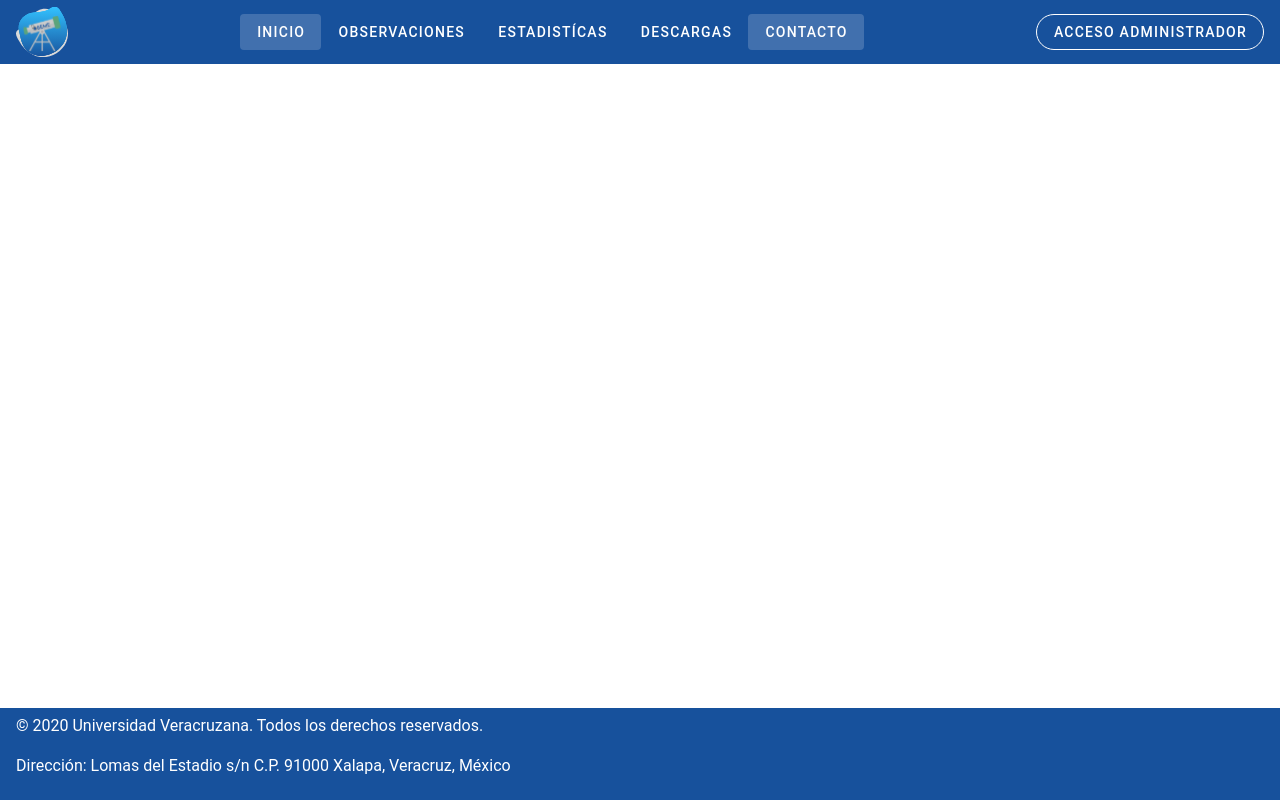
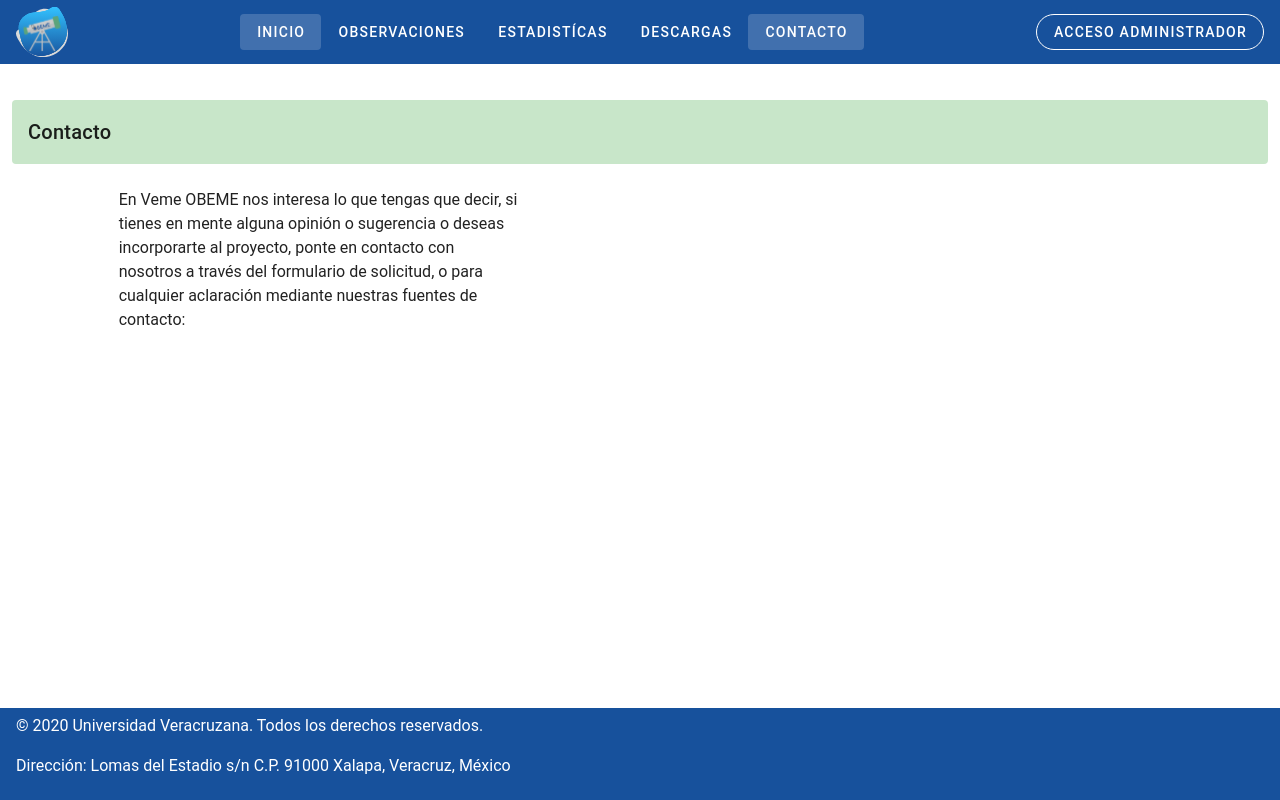
Before and after one commit to juancarlosSH/VemeObeme, a Vue app: page /contact in a window 1280 px wide. Built offline with nearby package versions, Linux system fonts and the light colour scheme.

Commit message:
Start of contact window

```diff
--- a/src/views/Contact.vue
+++ b/src/views/Contact.vue
@@ -1,5 +1,47 @@
 <template>
-
+  <v-container fluid>
+    <v-row>
+      <v-col cols="12">
+        <v-card flat color="green lighten-4">
+          <v-card-title>
+            Contacto
+          </v-card-title>
+        </v-card>
+      </v-col>
+    </v-row>
+    <v-row>
+      <v-col cols="6">
+        <v-row>
+          <v-col cols="2"></v-col>
+          <v-col cols="8">
+            <div class="text--primary">
+              En Veme OBEME nos interesa lo que tengas que decir,
+              si tienes en mente alguna opinión o sugerencia o
+              deseas incorporarte al proyecto, ponte en contacto con
+              nosotros a través del formulario de solicitud, o para
+              cualquier aclaración mediante nuestras fuentes de
+              contacto:
+            </div>
+          </v-col>
+          <v-col cols="2"></v-col>
+        </v-row>
+        <v-row>
+          <v-col cols="2"></v-col>
+          <v-col cols="8">
+            <v-btn text>
+              <v-img
+                lazy-src=""
+                max-height=""
+                max-width=""
+                src=""></v-img>
+            </v-btn>
+          </v-col>
+          <v-col cols="2"></v-col>
+        </v-row>
+      </v-col>
+      <v-col cols="6"></v-col>
+    </v-row>
+  </v-container>
 </template>
 
 <script lang="ts">
```
